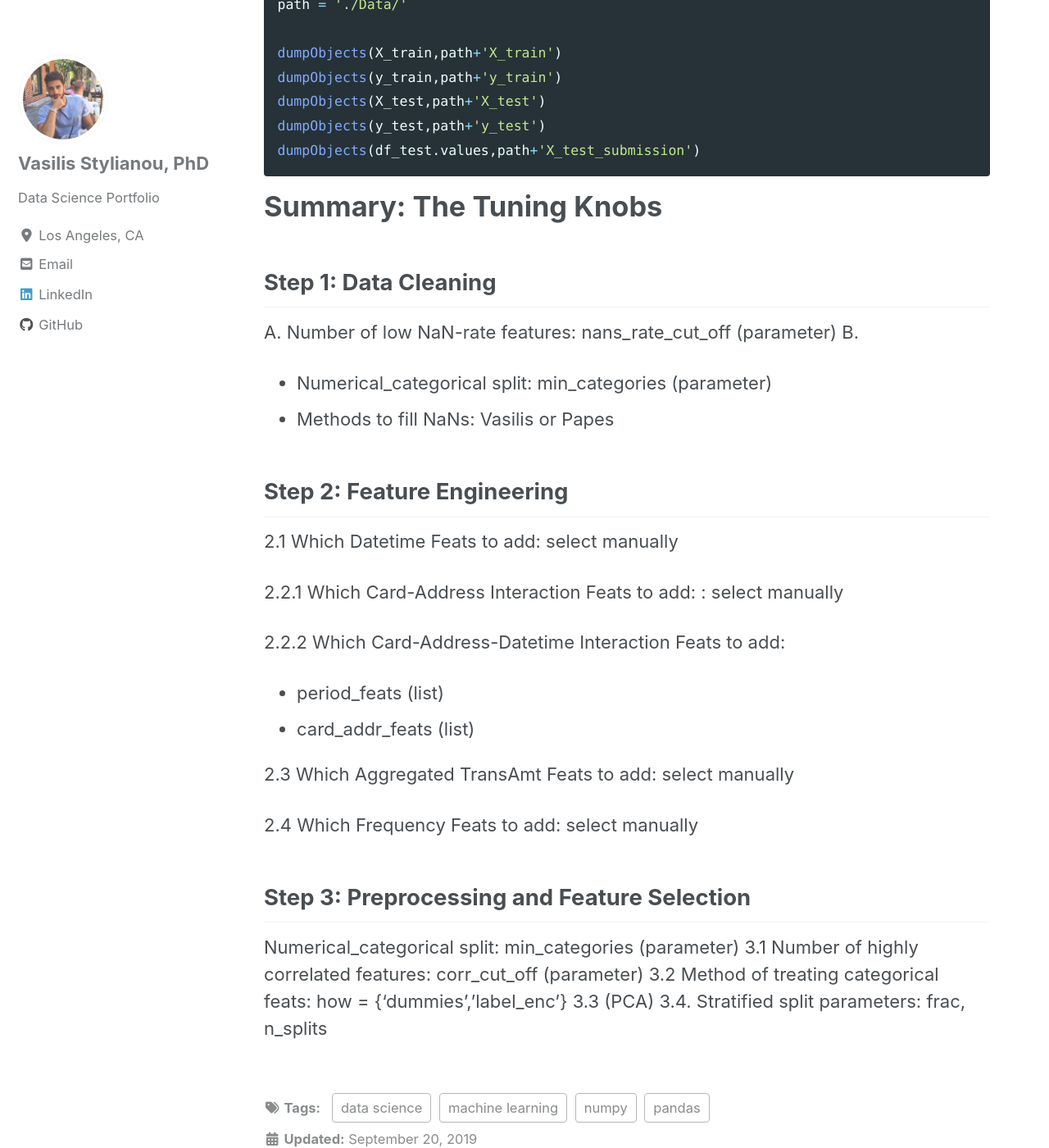
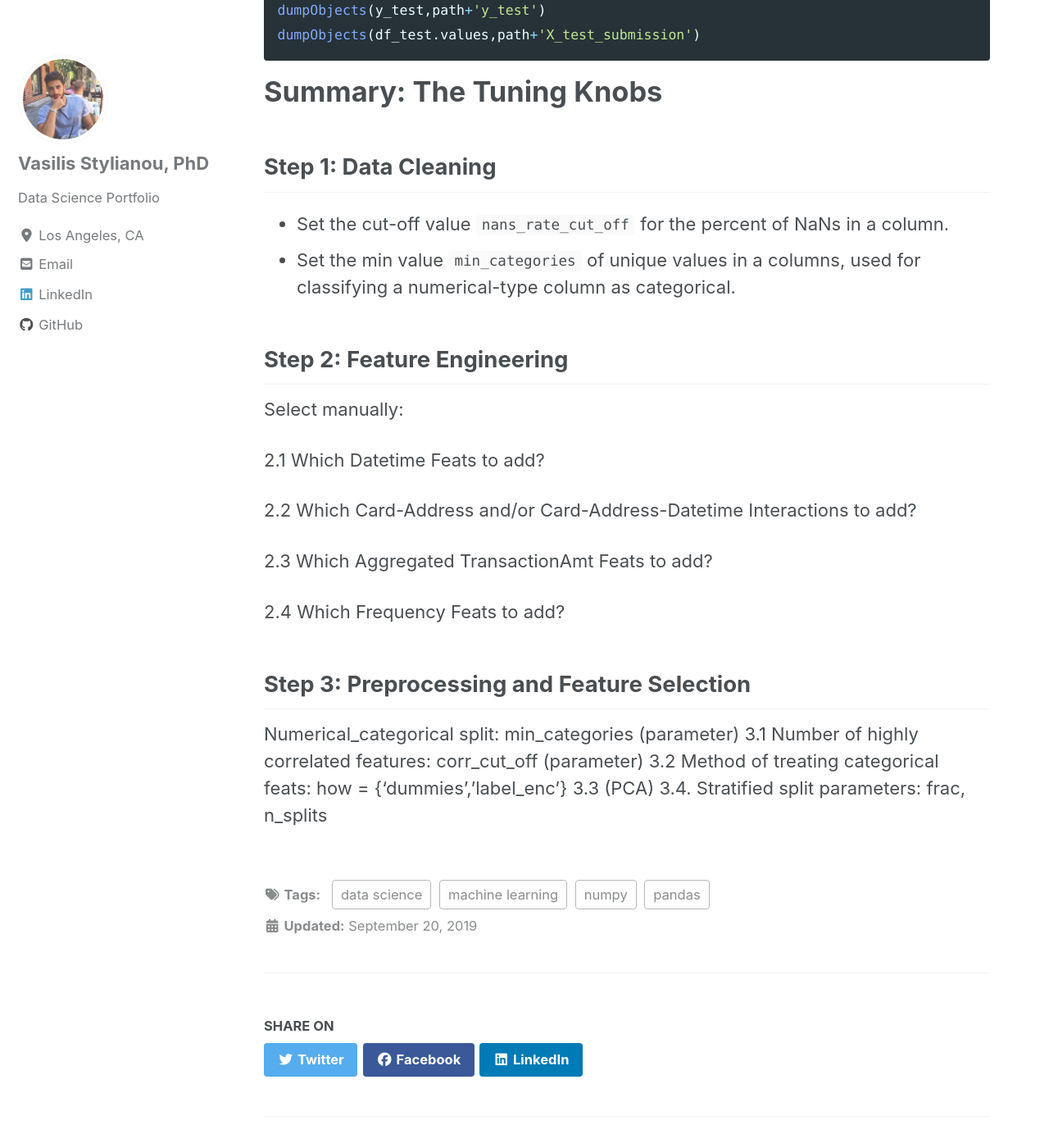
Before and after one commit to vasilis-stylianou/vasilis-stylianou.github.io, a Jekyll site: the page built from _posts/2019-09-20-ML_Kaggle_Part1.md, in a window 1280 px wide and 1400 px high, scrolled down 18172 px. Shown: the whole window at 82% size. Built offline with Jekyll 4.4.1, drawn with Linux system fonts in a browser that asks for light colours; cached includes are drawn as plain includes; nearby versions of some CDN libraries; some of the changed text lies outside the part shown.

Commit message:
Update 2019-09-20-ML_Kaggle_Part1.md

````diff
--- a/_posts/2019-09-20-ML_Kaggle_Part1.md
+++ b/_posts/2019-09-20-ML_Kaggle_Part1.md
@@ -3775,10 +3775,6 @@ try_cols = card_addr_feats \
           + ['id_30','id_33']
 freq_feats = addFrequencyFeats(df_all,cols=try_cols);
 ```
-Putting everything together:
-```python
-engin_cols = period_feats + card_addr_feats + card_date_feats + agg_feats + freq_feats
-```
 
 # Step 3: Preprocessing and Feature Selection
 
@@ -3923,24 +3919,19 @@ dumpObjects(df_test.values,path+'X_test_submission')
 # Summary: The Tuning Knobs
 
 ## Step 1: Data Cleaning
-A. Number of low NaN-rate features: nans_rate_cut_off (parameter)
-B.
-- Numerical_categorical split: min_categories (parameter)
-- Methods to fill NaNs: Vasilis or Papes
+- Set the cut-off value ```nans_rate_cut_off``` for the percent of NaNs in a column.
+- Set the min value ```min_categories``` of unique values in a columns, used for classifying a numerical-type column as categorical.
 
 ## Step 2: Feature Engineering
-2.1 Which Datetime Feats to add: select manually
-
-2.2.1 Which Card-Address Interaction Feats to add: : select manually
-
-2.2.2 Which Card-Address-Datetime Interaction Feats to add:
-
-- period_feats (list)
-- card_addr_feats (list)
-
-2.3 Which Aggregated TransAmt Feats to add: select manually
-
-2.4 Which Frequency Feats to add: select manually
+Select manually:
+
+2.1 Which Datetime Feats to add?
+
+2.2 Which Card-Address and/or Card-Address-Datetime Interactions to add?
+
+2.3 Which Aggregated TransactionAmt Feats to add?
+
+2.4 Which Frequency Feats to add?
 
 ## Step 3: Preprocessing and Feature Selection
 Numerical_categorical split: min_categories (parameter)
````
